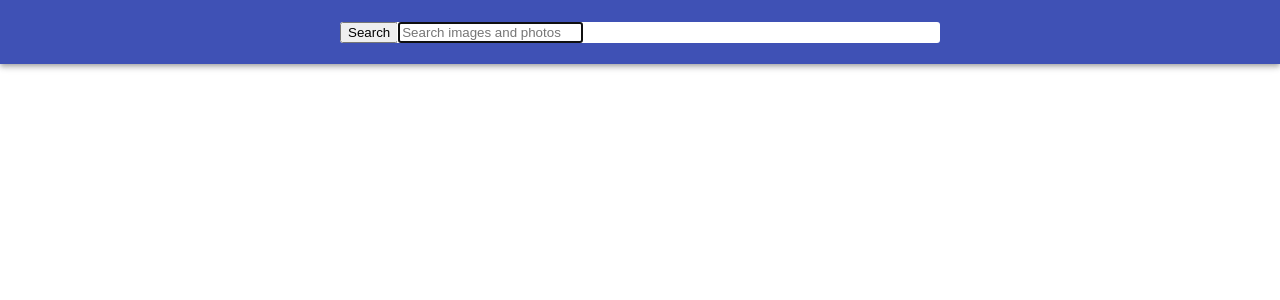
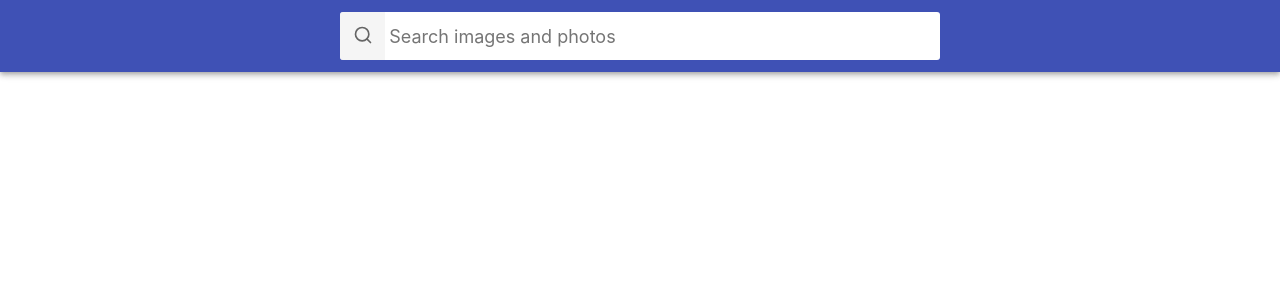
Before and after one commit to HannaMelnyk2023/goit-react-hw-03-image-finder, a React (Create React App) app: page / in a window 1280 px wide. Shown: the top 300 px of the page. Built offline with nearby package versions, Linux system fonts and the light colour scheme.

Commit message:
corrected Searchbar css

```diff
--- a/src/components/Searchbar/Searchbar.jsx
+++ b/src/components/Searchbar/Searchbar.jsx
@@ -1,29 +1,44 @@
-import React, { Component } from "react";
-import css from "./Searchbar.module.css";
+import React, { Component } from 'react';
+import css from './Searchbar.module.css';
 
-export class Searchbar extends Component{
+export class Searchbar extends Component {
   state = {
-        value: "",
+    value: '',
   };
-    handleChange = (e) => {
-        this.setState({ value: e.target.value })
+  handleChange = e => {
+    this.setState({ value: e.target.value });
   };
-    handleSubmit = (e) => {
+  handleSubmit = e => {
     e.preventDefault();
     if (!this.state.value.trim()) {
-            alert("Enter a word for search!");
+      alert('Enter a word for search!');
       return;
     }
     this.props.onSubmit(this.state.value);
-        this.setState({ value: "" })
+    this.setState({ value: '' });
   };
   render() {
     return (
       <header className={css.searchbar}>
         <form className={css.searchForm} onSubmit={this.handleSubmit}>
           <button type="submit" className={css.searchFormButton}>
+            <svg
+              xmlns="http://www.w3.org/2000/svg"
+              width="20"
+              height="20"
+              viewBox="0 0 24 24"
+              fill="none"
+              stroke="currentColor"
+              strokeWidth="2"
+              strokeLinecap="round"
+              strokeLinejoin="round"
+            >
+              <circle cx="11" cy="11" r="8" />
+              <line x1="21" y1="21" x2="16.65" y2="16.65" />
+            </svg>
             <span className={css.searchFormButtonLabel}>Search</span>
           </button>
+
           <input
             className={css.searchFormInput}
             type="text"
@@ -31,7 +46,8 @@ export class Searchbar extends Component{
             onChange={this.handleChange}
             autoComplete="off"
             autoFocus
-                        placeholder="Search images and photos" />
+            placeholder="Search images and photos"
+          />
         </form>
       </header>
     );
--- a/src/components/Searchbar/Searchbar.module.css
+++ b/src/components/Searchbar/Searchbar.module.css
@@ -32,26 +32,27 @@
   overflow: hidden;
 }
 
-.searchForm-button {
+.searchFormButton {
   display: inline-block;
   width: 48px;
   height: 48px;
   border: 0;
-  background-image: url('https://image.flaticon.com/icons/svg/149/149852.svg');
-  background-size: 40%;
-  background-repeat: no-repeat;
-  background-position: center;
+  background: transporent;
   opacity: 0.6;
   transition: opacity 250ms cubic-bezier(0.4, 0, 0.2, 1);
   cursor: pointer;
   outline: none;
 }
 
-.searchForm-button:hover {
+.searchFormButton:hover {
   opacity: 1;
 }
 
-.searchForm-button-label {
+.searchFormButton svg {
+  stroke: #000;
+}
+
+.searchFormButtonLabel {
   position: absolute;
   width: 1px;
   height: 1px;
@@ -63,7 +64,7 @@
   border: 0;
 }
 
-.searchForm-input {
+.searchFormInput {
   display: inline-block;
   width: 100%;
   font: inherit;
@@ -74,7 +75,7 @@
   padding-right: 4px;
 }
 
-.searchForm-input::placeholder {
+.searchFormInput::placeholder {
   font: inherit;
   font-size: 18px;
 }
```
Lines whose indentation alone changed are shown as unchanged.
